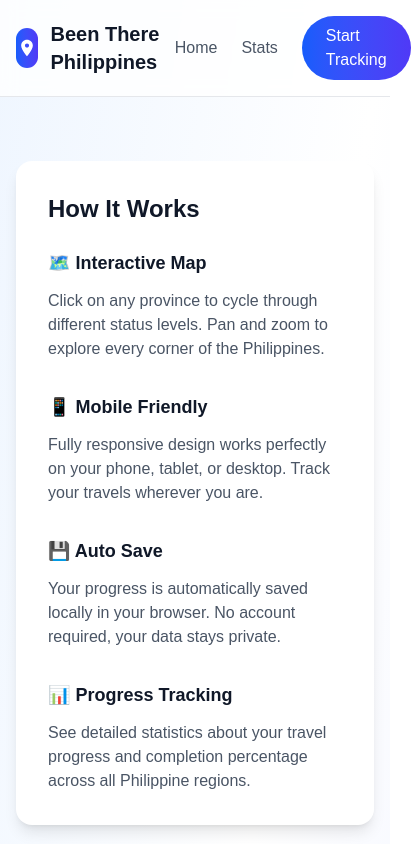
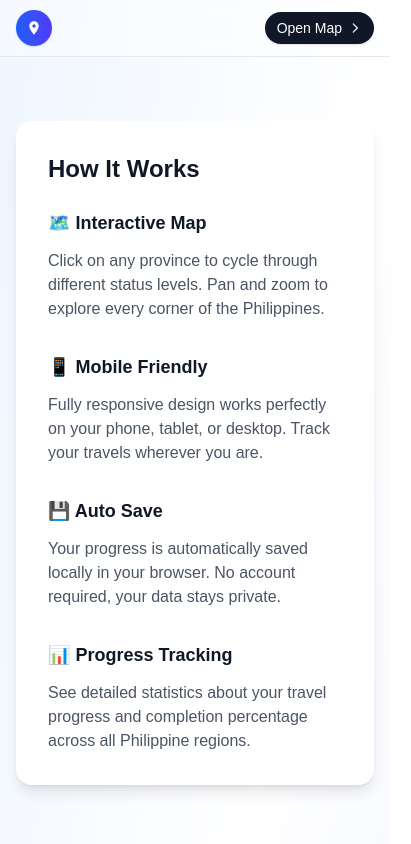
Before and after one commit to JosephCanete/been-there, a Next.js app: page /about in a window 390 px wide. Shown: the top 844 px of the page, 411 px wide, since content can reach past the window. Built offline with nearby package versions, Linux system fonts and the light colour scheme; no server answers.

Commit message:
chore: debugging fullscreen mode mobile

```diff
--- a/src/app/about/page.tsx
+++ b/src/app/about/page.tsx
@@ -4,26 +4,49 @@ export default function AboutPage() {
   return (
     <div className="min-h-screen bg-gradient-to-br from-blue-50 via-white to-indigo-50">
       {/* Navigation */}
-      <nav className="bg-white/80 backdrop-blur-sm border-b border-gray-200 sticky top-0 z-50">
+      <nav className="sticky top-0 z-50 bg-white/70 backdrop-blur supports-[backdrop-filter]:bg-white/40 border-b border-gray-200">
         <div className="max-w-7xl mx-auto px-4 sm:px-6 lg:px-8">
-          <div className="flex justify-between items-center py-4">
-            <Link href="/" className="flex items-center space-x-3">
-              <div className="flex items-center justify-center w-10 h-10 bg-gradient-to-r from-blue-600 to-indigo-600 rounded-full">
+          <div className="flex h-14 sm:h-16 items-center justify-between">
+            <Link href="/" className="flex items-center gap-2">
+              <div className="flex items-center justify-center w-9 h-9 sm:w-10 sm:h-10 bg-gradient-to-r from-blue-600 to-indigo-600 rounded-full shadow-sm">
                 <svg
-                  className="w-5 h-5 text-white"
+                  className="w-4 h-4 sm:w-5 sm:h-5 text-white"
                   fill="currentColor"
                   viewBox="0 0 24 24"
                 >
                   <path d="M12 2C8.13 2 5 5.13 5 9c0 5.25 7 13 7 13s7-7.75 7-13c0-3.87-3.13-7-7-7zm0 9.5c-1.38 0-2.5-1.12-2.5-2.5s1.12-2.5 2.5-2.5 2.5 1.12 2.5 2.5-1.12 2.5-2.5 2.5z" />
                 </svg>
               </div>
-              <div>
-                <h1 className="text-xl font-bold text-gray-900">
-                  Been There Philippines
-                </h1>
-              </div>
+              <span className="hidden sm:block text-base sm:text-xl font-bold text-gray-900">
+                Been There Philippines
+              </span>
             </Link>
-            <div className="flex items-center space-x-6">
+
+            {/* Mobile CTA */}
+            <div className="md:hidden">
+              <Link
+                href="/map"
+                className="inline-flex items-center gap-1.5 rounded-full bg-gray-900 text-white px-3 py-1.5 text-sm font-medium shadow hover:bg-black transition-colors"
+              >
+                <span>Open Map</span>
+                <svg
+                  className="w-3.5 h-3.5"
+                  fill="none"
+                  stroke="currentColor"
+                  viewBox="0 0 24 24"
+                >
+                  <path
+                    strokeLinecap="round"
+                    strokeLinejoin="round"
+                    strokeWidth={2}
+                    d="M9 5l7 7-7 7"
+                  />
+                </svg>
+              </Link>
+            </div>
+
+            {/* Desktop Nav */}
+            <div className="hidden md:flex items-center gap-6">
               <Link
                 href="/"
                 className="text-gray-600 hover:text-gray-900 transition-colors font-medium"
@@ -38,7 +61,7 @@ export default function AboutPage() {
               </Link>
               <Link
                 href="/map"
-                className="bg-gradient-to-r from-blue-600 to-indigo-600 text-white px-6 py-2 rounded-full hover:shadow-lg transition-all duration-200 font-medium"
+                className="inline-flex items-center rounded-full bg-gradient-to-r from-blue-600 to-indigo-600 text-white px-5 py-2 text-sm font-medium shadow hover:shadow-md transition-all"
               >
                 Start Tracking
               </Link>
--- a/src/components/InteractiveMap.tsx
+++ b/src/components/InteractiveMap.tsx
@@ -46,6 +46,7 @@ export default function InteractiveMap({
   const [currentScale, setCurrentScale] = useState(1);
   // Fullscreen support
   const [isFullscreen, setIsFullscreen] = useState(false);
+  const [isPseudoFullscreen, setIsPseudoFullscreen] = useState(false);
   const containerRef = useRef<HTMLDivElement | null>(null);
 
   // Load SVG content and parse regions
@@ -85,6 +86,8 @@ export default function InteractiveMap({
         d.mozFullScreenElement ||
         d.msFullscreenElement;
       setIsFullscreen(!!fsEl);
+      // If we entered or exited real fullscreen, ensure pseudo mode is off
+      if (!!fsEl) setIsPseudoFullscreen(false);
     };
     document.addEventListener("fullscreenchange", handleFsChange);
     document.addEventListener("webkitfullscreenchange", handleFsChange as any);
@@ -104,21 +107,60 @@ export default function InteractiveMap({
     };
   }, []);
 
-  const toggleFullscreen = useCallback(() => {
+  // Lock body scroll when using pseudo fullscreen (mobile fallback)
+  useEffect(() => {
+    if (!isPseudoFullscreen) return;
+    const prevOverflow = document.body.style.overflow;
+    document.body.style.overflow = "hidden";
+    return () => {
+      document.body.style.overflow = prevOverflow;
+    };
+  }, [isPseudoFullscreen]);
+
+  const toggleFullscreen = useCallback(async () => {
     const el: any = containerRef.current as any;
     const d: any = document as any;
-    if (!isFullscreen) {
-      if (el?.requestFullscreen) el.requestFullscreen();
-      else if (el?.webkitRequestFullscreen) el.webkitRequestFullscreen();
-      else if (el?.msRequestFullscreen) el.msRequestFullscreen();
-      else if (el?.mozRequestFullScreen) el.mozRequestFullScreen();
+
+    // Determine availability of Fullscreen API on this element
+    const request =
+      el?.requestFullscreen ||
+      el?.webkitRequestFullscreen ||
+      el?.msRequestFullscreen ||
+      el?.mozRequestFullScreen;
+
+    if (!isFullscreen && !isPseudoFullscreen) {
+      if (request) {
+        try {
+          const result = request.call(el);
+          // Some browsers return a promise
+          if (result && typeof result.then === "function") {
+            await result;
+          }
+        } catch (e) {
+          // Fallback to CSS-based fullscreen on failure (common on iOS Safari)
+          setIsPseudoFullscreen(true);
+        }
+      } else {
+        // No Fullscreen API support on this element (mobile Safari)
+        setIsPseudoFullscreen(true);
+      }
     } else {
-      if (document.exitFullscreen) document.exitFullscreen();
-      else if (d.webkitExitFullscreen) d.webkitExitFullscreen();
-      else if (d.msExitFullscreen) d.msExitFullscreen();
-      else if (d.mozCancelFullScreen) d.mozCancelFullScreen();
+      // Exit fullscreen
+      if (
+        document.exitFullscreen ||
+        d.webkitExitFullscreen ||
+        d.msExitFullscreen ||
+        d.mozCancelFullScreen
+      ) {
+        if (document.exitFullscreen) document.exitFullscreen();
+        else if (d.webkitExitFullscreen) d.webkitExitFullscreen();
+        else if (d.msExitFullscreen) d.msExitFullscreen();
+        else if (d.mozCancelFullScreen) d.mozCancelFullScreen();
+      } else {
+        setIsPseudoFullscreen(false);
+      }
     }
-  }, [isFullscreen]);
+  }, [isFullscreen, isPseudoFullscreen]);
 
   // Keyboard shortcuts
   useEffect(() => {
@@ -264,8 +306,15 @@ export default function InteractiveMap({
 
     return (
       <div
-        className="map-zoom-container absolute inset-0 overflow-hidden bg-gradient-to-br from-blue-50 to-blue-100 w-full h-full"
-        style={{ cursor: isPanning ? "grabbing" : "grab", touchAction: "none" }}
+        className={`map-zoom-container ${
+          isPseudoFullscreen ? "fixed inset-0 z-50" : "absolute inset-0"
+        } overflow-hidden bg-gradient-to-br from-blue-50 to-blue-100 w-full h-full`}
+        style={{
+          cursor: isPanning ? "grabbing" : "grab",
+          touchAction: "none",
+          // Use dynamic viewport units to better handle mobile browser chrome
+          height: isPseudoFullscreen ? "100dvh" : undefined,
+        }}
         ref={containerRef}
       >
         <div className="w-full h-full">
@@ -397,32 +446,15 @@ export default function InteractiveMap({
                       </svg>
                     </button>
                     <button
-                      onClick={() => resetTransform()}
-                      className="w-8 h-8 lg:w-10 lg:h-10 bg-white rounded-lg shadow-lg border border-gray-200 flex items-center justify-center hover:bg-gray-50 transition-colors text-black"
-                      title="Reset View"
-                    >
-                      <svg
-                        className="w-4 h-4 lg:w-5 lg:h-5"
-                        fill="none"
-                        stroke="currentColor"
-                        viewBox="0 0 24 24"
-                      >
-                        <path
-                          strokeLinecap="round"
-                          strokeLinejoin="round"
-                          strokeWidth={2}
-                          d="M4 4v5h.582m15.356 2A8.001 8.001 0 004.582 9m0 0H9m11 11v-5h-.581m0 0a8.003 8.003 0 01-15.357-2m15.357 2H15"
-                        />
-                      </svg>
-                    </button>
-                    <button
                       onClick={toggleFullscreen}
                       className="w-8 h-8 lg:w-10 lg:h-10 bg-white rounded-lg shadow-lg border border-gray-200 flex items-center justify-center hover:bg-gray-50 transition-colors text-black"
                       title={
-                        isFullscreen ? "Exit Fullscreen" : "Enter Fullscreen"
+                        isFullscreen || isPseudoFullscreen
+                          ? "Exit Fullscreen"
+                          : "Enter Fullscreen"
                       }
                     >
-                      {isFullscreen ? (
+                      {isFullscreen || isPseudoFullscreen ? (
                         // Exit fullscreen icon
                         <svg
                           className="w-4 h-4 lg:w-5 lg:h-5"
```
